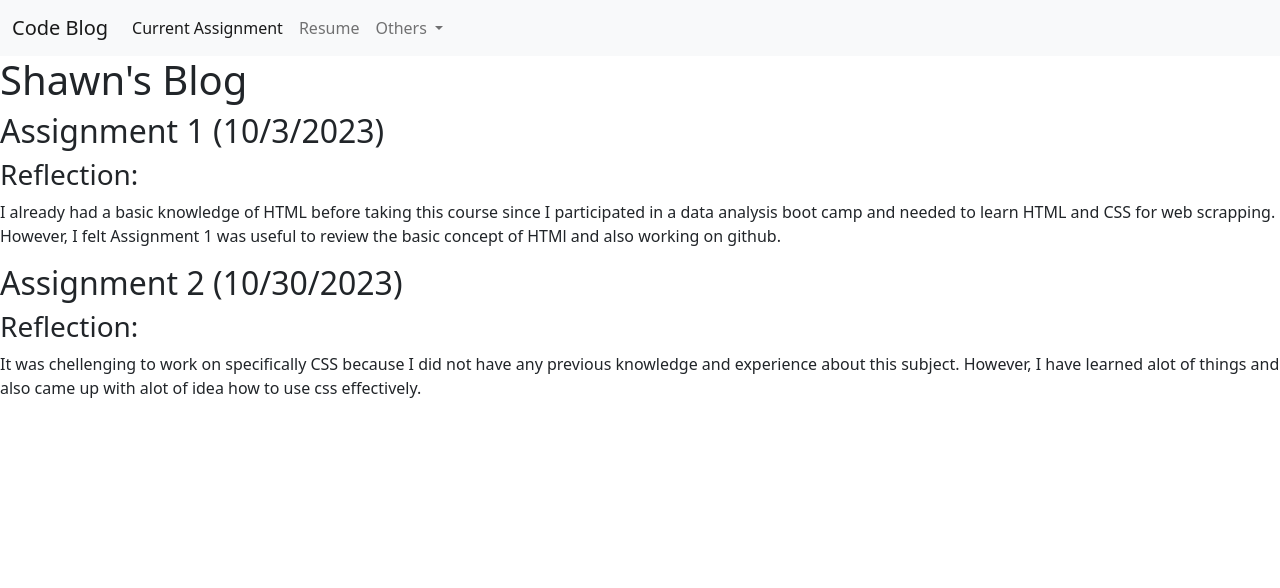
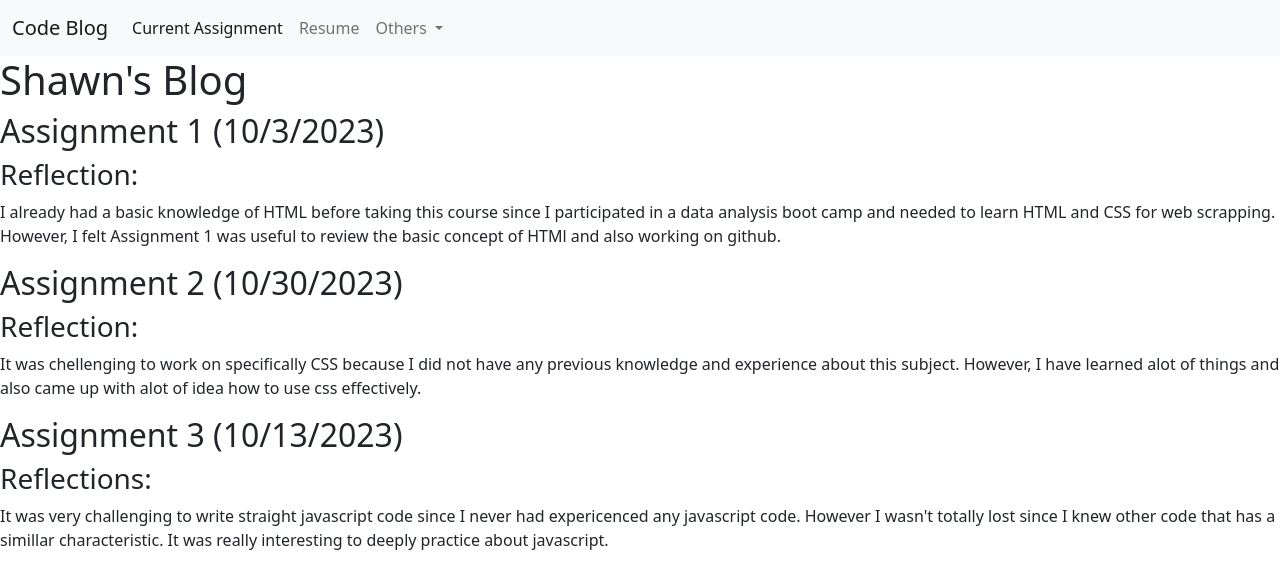
Before and after one commit to shawnkitagawa/shawnkitagawa.github.io, a plain HTML site: page assignment_1_published/blog.html in a window 1280 px wide. Drawn offline with nearby package versions, Linux system fonts and the light colour scheme.

Commit message:
add assignment_3

```diff
--- a/assignment_1_published/blog.html
+++ b/assignment_1_published/blog.html
@@ -61,6 +61,12 @@
       this subject. However, I have learned alot of things and also came up with alot of idea how to use css
       effectively.
     </p>
+    <h2>Assignment 3 (10/13/2023)</h2>
+    <h3>Reflections:</h3>
+    <p> It was very challenging to write straight javascript code since I never had expericenced any javascript code. However
+      I wasn't totally lost since I knew other code that has a simillar characteristic. It was really interesting to deeply practice
+      about javascript.
+    </p>
 
 
 </body>
```
